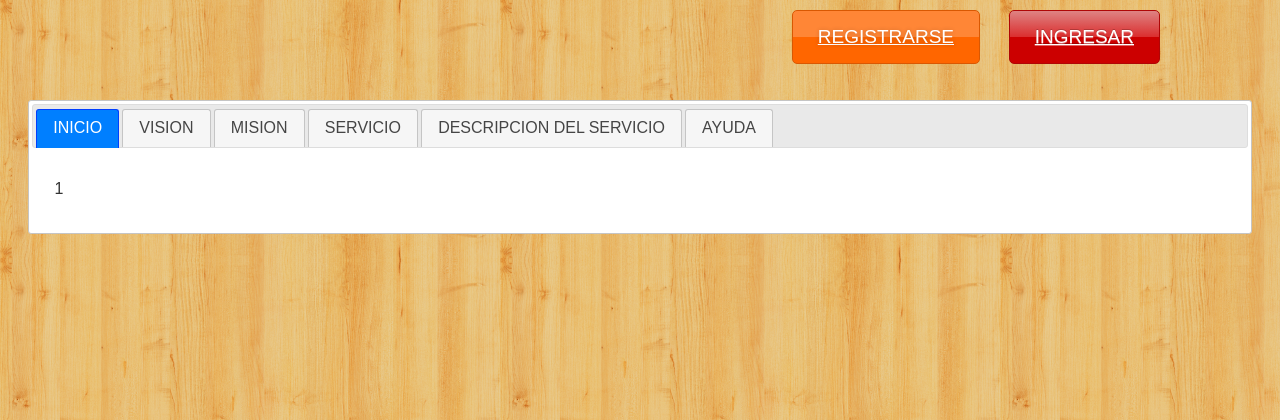
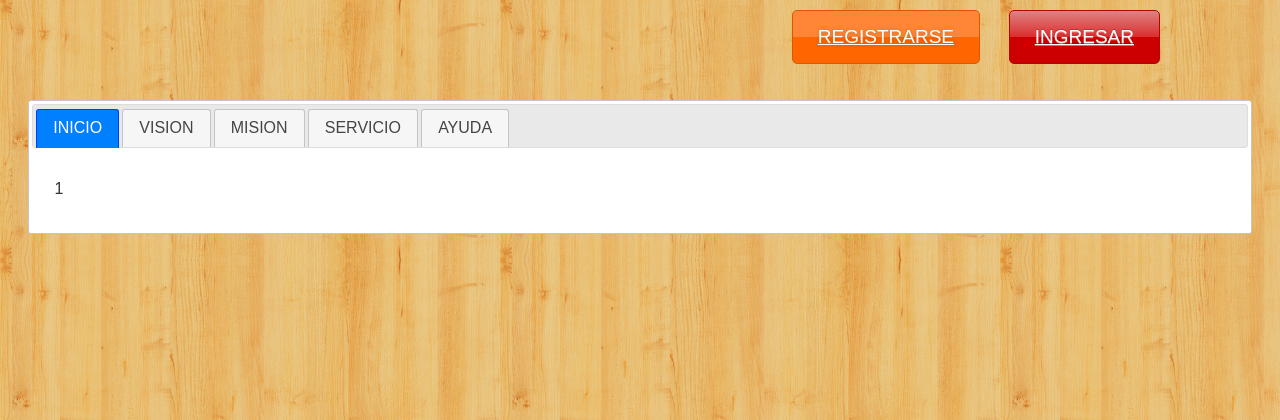
Before and after one commit to jorgedipra/Testamento, a PHP site: page / in a window 1280 px wide. Shown: the top 420 px of the page. Run offline with PHP 8.4, Linux system fonts and the light colour scheme; some libraries are stand-ins or nearby versions.

Commit message:
modificacion de julian

```diff
--- a/cuerpo/index.php
+++ b/cuerpo/index.php
@@ -9,8 +9,7 @@
     <li><a href="#tabs-2">VISION</a></li>
     <li><a href="#tabs-3">MISION</a></li>
     <li><a href="#tabs-4">SERVICIO</a></li>
-    <li><a href="#tabs-5">DESCRIPCION DEL SERVICIO</a></li>
-    <li><a href="#tabs-6">AYUDA</a></li>
+    <li><a href="#tabs-5">AYUDA</a></li>
   </ul>
   <div id="tabs-1">
     <p>
@@ -35,11 +34,6 @@
   <div id="tabs-5">
     <p>
         5
-    </p>
-  </div>
-  <div id="tabs-6">
-    <p>
-        6
     </p>
   </div>
 </div>
```
